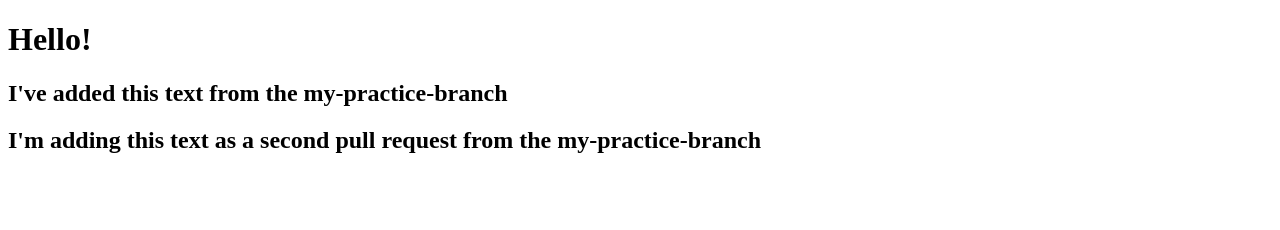
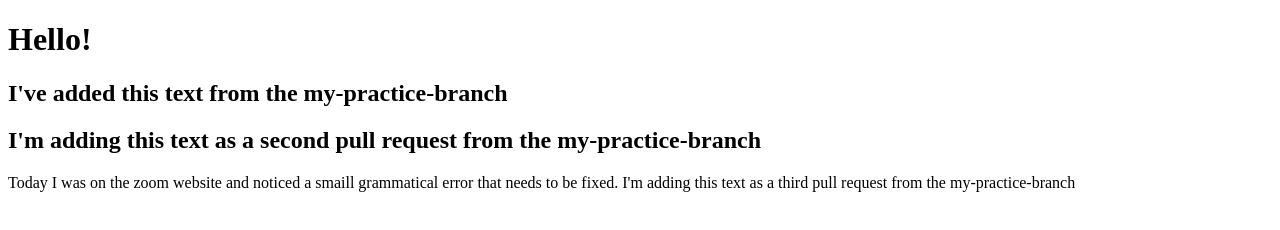
Before and after one commit to yashiraj/pull_request_sim, a plain HTML site: page index.html in a window 1280 px wide. Drawn offline with Linux system fonts and the light colour scheme.

Commit message:
adding third pull request

```diff
--- a/index.html
+++ b/index.html
@@ -13,4 +13,9 @@
         <h2>I'm adding this text as a second pull request from the my-practice-branch</h2>
     </div>
 </body>
+<div class="zoom-comment">
+    <p>
+        Today I was on the zoom website and noticed a smaill grammatical error that needs to be fixed. I'm adding this text as a third pull request from the my-practice-branch
+    </p>
+</div>
 </html>
```
